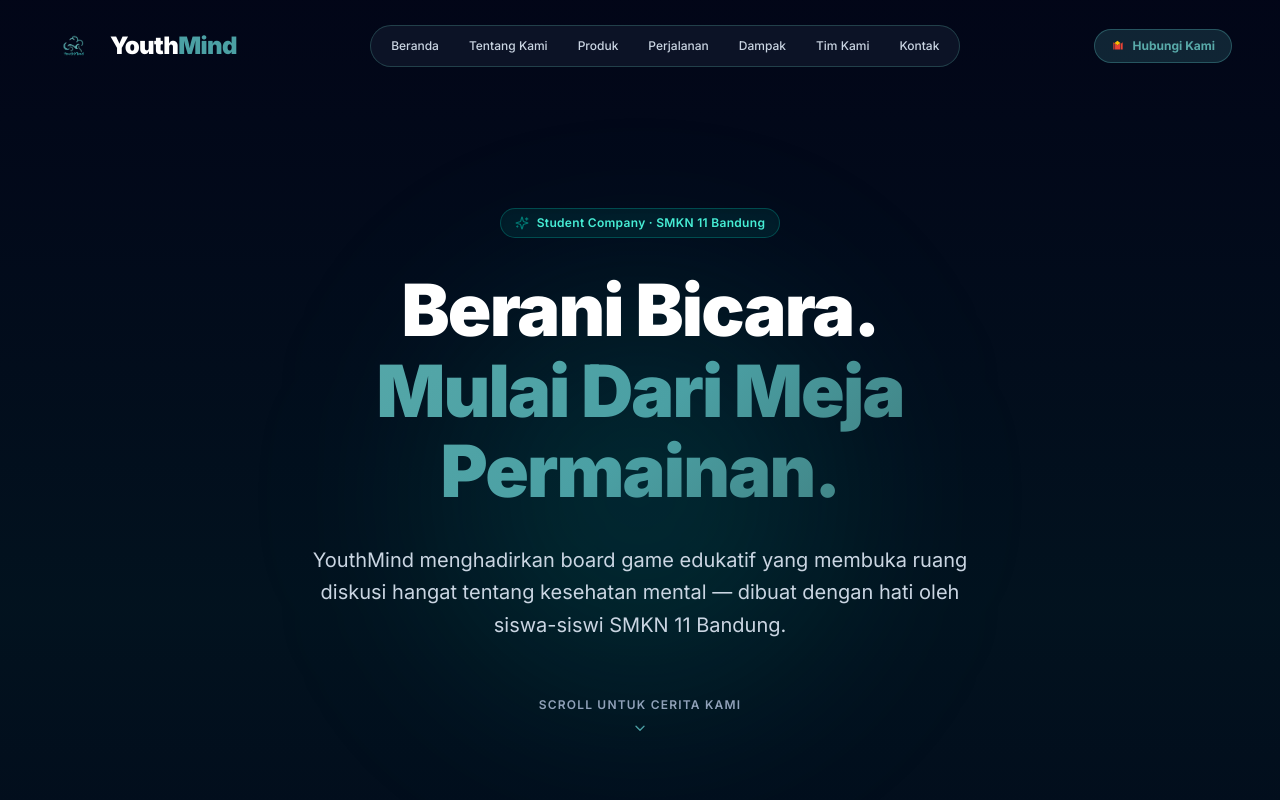
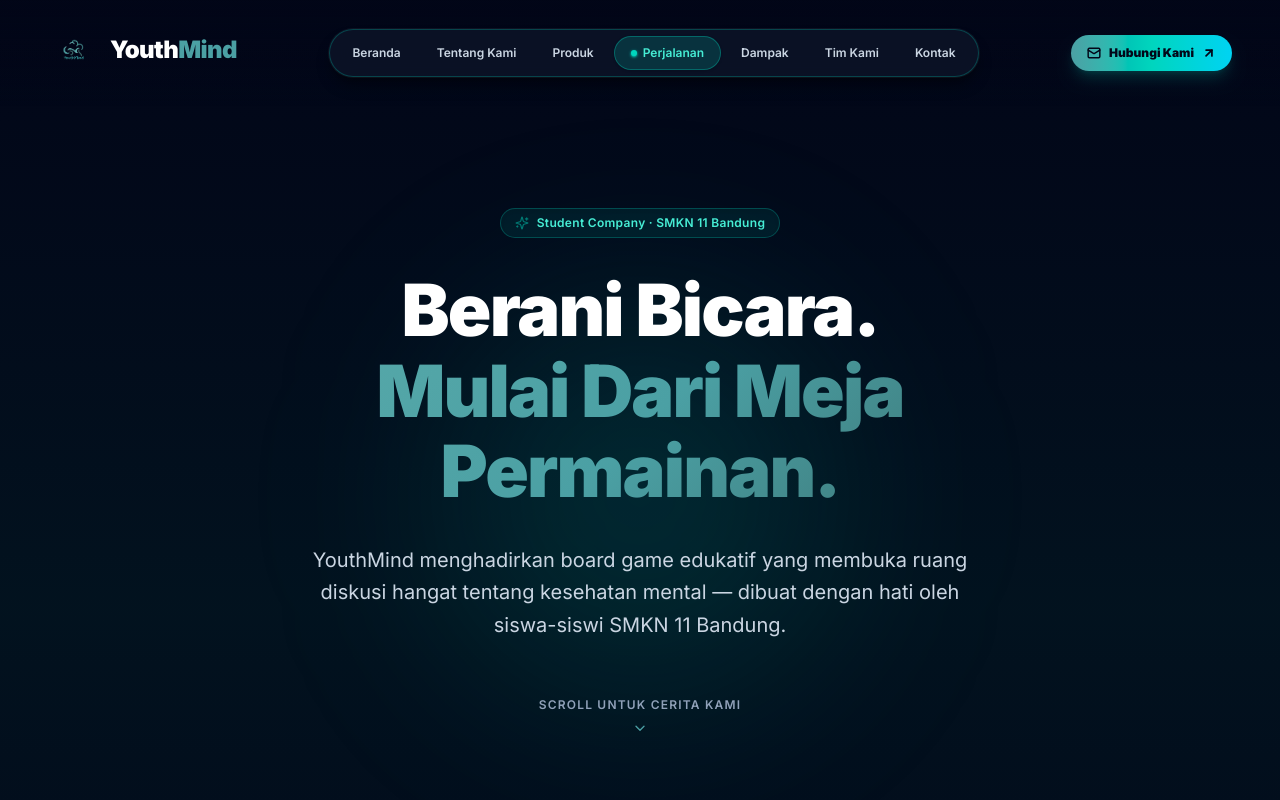
Before and after one commit to rspaae/Youthmind-Web, a Next.js app: page / in a window 1280 px wide. Shown: the top 800 px of the page. Built offline with nearby package versions, Linux system fonts and the light colour scheme.

Commit message:
Update Structure

```diff
--- a/src/components/layout/Navbar.tsx
+++ b/src/components/layout/Navbar.tsx
@@ -4,18 +4,36 @@
 import Container from "@/components/ui/Container";
 import YouthMindLogo from "@/components/ui/YouthMindLogo";
 import { NAV_ITEMS } from "@/constants/navigation";
-import { Menu, X } from "lucide-react";
+import { Menu, X, ArrowUpRight, Mail, Sparkles } from "lucide-react";
 import { clsx } from "clsx";
 
 export const Navbar: React.FC = () => {
   const [isScrolled, setIsScrolled] = useState(false);
   const [isMobileMenuOpen, setIsMobileMenuOpen] = useState(false);
+  const [activeSection, setActiveSection] = useState("hero");
 
   useEffect(() => {
     const handleScroll = () => {
-      setIsScrolled(window.scrollY > 20);
+      setIsScrolled(window.scrollY > 25);
+
+      // Section tracking for active state
+      const sections = NAV_ITEMS.map((item) => item.href.replace("#", ""));
+      const scrollPos = window.scrollY + 120;
+
+      for (const sectionId of sections) {
+        const el = document.getElementById(sectionId);
+        if (el) {
+          const top = el.offsetTop;
+          const height = el.offsetHeight;
+          if (scrollPos >= top && scrollPos < top + height) {
+            setActiveSection(sectionId);
+            break;
+          }
+        }
+      }
     };
-    window.addEventListener("scroll", handleScroll);
+
+    window.addEventListener("scroll", handleScroll, { passive: true });
     return () => window.removeEventListener("scroll", handleScroll);
   }, []);
 
@@ -26,109 +44,140 @@
   return (
     <header
       className={clsx(
-        "fixed top-0 left-0 right-0 z-50 transition-all duration-300",
+        "fixed top-0 left-0 right-0 z-50 transition-all duration-500 ease-out",
         isScrolled
-          ? "bg-slate-950/90 backdrop-blur-md border-b border-[#396E6E]/40 py-3"
-          : "bg-transparent py-4 sm:py-5"
+          ? "py-3 bg-slate-950/85 backdrop-blur-xl border-b border-teal-500/20 shadow-2xl shadow-slate-950/80"
+          : "py-5 sm:py-6 bg-gradient-to-b from-slate-950/80 via-slate-950/40 to-transparent"
       )}
     >
       <Container>
         <div className="flex items-center justify-between gap-4">
-          {/* Logo */}
+          {/* Logo & Brand Badge */}
           <a
             href="#hero"
             onClick={() => setIsMobileMenuOpen(false)}
-            className="flex items-center group focus:outline-none flex-shrink-0"
+            className="flex items-center gap-3 group focus:outline-none flex-shrink-0"
           >
+            <div className="relative transition-transform duration-300 group-hover:scale-105">
+              <div className="absolute -inset-1 bg-gradient-to-r from-teal-500 to-cyan-500 rounded-full blur opacity-0 group-hover:opacity-60 transition duration-500" />
               <YouthMindLogo variant="horizontal" size="lg" />
+            </div>
           </a>
 
-          {/* Nav Desktop */}
-          <nav className="hidden md:flex items-center gap-0.5 bg-slate-900/80 p-1.5 rounded-full border border-[#396E6E]/50 backdrop-blur-md">
-            {NAV_ITEMS.map((item) => (
+          {/* Nav Desktop: Modern Glass Floating Capsule */}
+          <nav className="hidden lg:flex items-center gap-1 bg-slate-900/70 p-1.5 rounded-full border border-teal-500/30 backdrop-blur-md shadow-lg shadow-black/40 ring-1 ring-white/5">
+            {NAV_ITEMS.map((item) => {
+              const sectionId = item.href.replace("#", "");
+              const isActive = activeSection === sectionId;
+
+              return (
                 <a
                   key={item.label}
                   href={item.href}
-                className="px-3.5 py-1.5 text-xs font-medium text-slate-300 hover:text-white hover:bg-[#396E6E]/40 rounded-full transition-all duration-150"
+                  className={clsx(
+                    "relative px-4 py-2 text-xs font-semibold rounded-full transition-all duration-300 flex items-center gap-1.5",
+                    isActive
+                      ? "text-teal-300 font-bold bg-teal-500/20 border border-teal-500/40 shadow-sm"
+                      : "text-slate-300 hover:text-white hover:bg-slate-800/60"
+                  )}
                 >
+                  {isActive && (
+                    <span className="w-1.5 h-1.5 rounded-full bg-teal-400 animate-pulse shadow-sm shadow-teal-400" />
+                  )}
                   {item.label}
                 </a>
-            ))}
+              );
+            })}
           </nav>
 
-          {/* CTA Desktop — email */}
+          {/* CTA Desktop */}
+          <div className="hidden sm:flex items-center gap-3">
             <a
               href="mailto:youthmindcompany@gmail.com"
-            className="hidden md:flex items-center gap-2 px-4 py-2 rounded-full text-xs font-bold bg-[#4BA0A4]/20 text-[#59AAAA] border border-[#4BA0A4]/40 hover:bg-[#4BA0A4]/30 hover:text-white transition-all duration-200 flex-shrink-0"
+              className="relative inline-flex items-center gap-2 px-4 py-2.5 rounded-full text-xs font-black bg-gradient-to-r from-[#4BA0A4] via-teal-400 to-cyan-400 text-slate-950 shadow-lg shadow-teal-500/20 hover:shadow-teal-500/40 hover:scale-105 active:scale-95 transition-all duration-300 group overflow-hidden"
             >
-            {/* Gmail icon */}
-            <svg viewBox="0 0 24 24" className="w-3.5 h-3.5" fill="none" xmlns="http://www.w3.org/2000/svg">
-              <path d="M6 18V6.825L11.025 10.9L16.05 6.825V18H6ZM17.05 7.975V18H20V5.55L17.05 7.975ZM4 18H6.95V7.975L4 5.55V18Z" fill="#EA4335"/>
-              <path d="M6 6.825L11.025 10.9L16.05 6.825L11.025 3.1L6 6.825Z" fill="#FBBC04"/>
-            </svg>
-            Hubungi Kami
+              <div className="absolute inset-0 bg-white/20 opacity-0 group-hover:opacity-100 transition-opacity" />
+              <Mail className="w-3.5 h-3.5 stroke-[2.5]" />
+              <span>Hubungi Kami</span>
+              <ArrowUpRight className="w-3.5 h-3.5 stroke-[3] transition-transform group-hover:translate-x-0.5 group-hover:-translate-y-0.5" />
             </a>
+          </div>
 
           {/* Tombol Hamburger Mobile */}
           <button
             onClick={() => setIsMobileMenuOpen(!isMobileMenuOpen)}
-            className="md:hidden p-2.5 rounded-xl text-slate-200 hover:bg-slate-800 active:bg-slate-800 focus:outline-none min-h-[44px] min-w-[44px] flex items-center justify-center"
+            className="lg:hidden p-2.5 rounded-2xl bg-slate-900/80 border border-teal-500/30 text-slate-200 hover:text-white hover:bg-slate-800 active:scale-95 focus:outline-none transition-all shadow-md"
             aria-label="Buka Menu Navigasi"
           >
             {isMobileMenuOpen ? (
-              <X className="w-6 h-6 text-[#4BA0A4]" />
+              <X className="w-6 h-6 text-teal-400" />
             ) : (
-              <Menu className="w-6 h-6 text-[#4BA0A4]" />
+              <Menu className="w-6 h-6 text-teal-400" />
             )}
           </button>
         </div>
       </Container>
 
-      {/* Mobile Drawer */}
+      {/* Mobile Drawer Overlay */}
       {isMobileMenuOpen && (
-        <div className="md:hidden fixed inset-x-0 top-[60px] bottom-0 z-40 bg-slate-950/97 backdrop-blur-xl flex flex-col justify-between px-5 py-6 animate-in fade-in duration-200">
-          <div className="space-y-4">
-            {/* Header drawer */}
-            <div className="flex items-center justify-between pb-3 border-b border-slate-800">
-              <span className="text-xs font-bold uppercase tracking-widest text-[#4BA0A4]">
-                Navigasi
+        <div className="lg:hidden fixed inset-x-0 top-[70px] bottom-0 z-40 bg-slate-950/95 backdrop-blur-2xl flex flex-col justify-between px-6 py-8 border-t border-teal-500/20 animate-in fade-in slide-in-from-top-4 duration-300 overflow-y-auto">
+          <div className="space-y-6">
+            {/* Header Drawer */}
+            <div className="flex items-center justify-between pb-4 border-b border-slate-800/80">
+              <div className="flex items-center gap-2">
+                <Sparkles className="w-4 h-4 text-teal-400" />
+                <span className="text-xs font-black uppercase tracking-widest text-teal-300">
+                  Navigasi Utama
                 </span>
-              <span className="text-[10px] px-2.5 py-1 rounded-full bg-[#4BA0A4]/10 text-[#59AAAA] border border-[#4BA0A4]/30 font-semibold">
+              </div>
+              <span className="text-[10px] font-bold px-3 py-1 rounded-full bg-teal-500/10 text-teal-300 border border-teal-500/30">
                 SMKN 11 Bandung
               </span>
             </div>
 
-            {/* Nav links */}
-            <nav className="flex flex-col space-y-1">
-              {NAV_ITEMS.map((item) => (
+            {/* Nav Links */}
+            <nav className="grid gap-2">
+              {NAV_ITEMS.map((item) => {
+                const sectionId = item.href.replace("#", "");
+                const isActive = activeSection === sectionId;
+
+                return (
                   <a
                     key={item.label}
                     href={item.href}
                     onClick={() => setIsMobileMenuOpen(false)}
-                  className="flex items-center justify-between px-4 py-3.5 text-base font-semibold text-slate-100 hover:text-[#59AAAA] hover:bg-slate-900 active:bg-slate-900 rounded-2xl transition-all border border-transparent hover:border-slate-800 min-h-[48px]"
+                    className={clsx(
+                      "flex items-center justify-between px-5 py-4 text-base font-bold rounded-2xl transition-all border",
+                      isActive
+                        ? "bg-teal-500/15 border-teal-500/40 text-teal-300 shadow-md"
+                        : "bg-slate-900/50 border-slate-800/60 text-slate-200 hover:bg-slate-900 hover:text-white"
+                    )}
                   >
                     <span>{item.label}</span>
-                  <span className="text-xs text-[#4BA0A4] opacity-60">→</span>
+                    <ArrowUpRight
+                      className={clsx(
+                        "w-5 h-5 transition-transform",
+                        isActive ? "text-teal-400" : "text-slate-500"
+                      )}
+                    />
                   </a>
-              ))}
+                );
+              })}
             </nav>
 
-            {/* Email CTA mobile */}
+            {/* Email CTA Mobile */}
             <a
               href="mailto:youthmindcompany@gmail.com"
               onClick={() => setIsMobileMenuOpen(false)}
-              className="flex items-center gap-3 px-4 py-3.5 mt-2 rounded-2xl border border-[#4BA0A4]/40 bg-[#4BA0A4]/10 text-[#59AAAA] font-semibold text-sm min-h-[48px] hover:bg-[#4BA0A4]/20 transition-all"
+              className="flex items-center justify-center gap-3 px-5 py-4 rounded-2xl bg-gradient-to-r from-teal-500 to-cyan-500 text-slate-950 font-black text-sm shadow-lg shadow-teal-500/20 active:scale-98 transition-all"
             >
-              <svg viewBox="0 0 24 24" className="w-4 h-4 flex-shrink-0" xmlns="http://www.w3.org/2000/svg">
-                <path d="M6 18V6.825L11.025 10.9L16.05 6.825V18H6ZM17.05 7.975V18H20V5.55L17.05 7.975ZM4 18H6.95V7.975L4 5.55V18Z" fill="#EA4335"/>
-                <path d="M6 6.825L11.025 10.9L16.05 6.825L11.025 3.1L6 6.825Z" fill="#FBBC04"/>
-              </svg>
-              youthmindcompany@gmail.com
+              <Mail className="w-4 h-4 stroke-[2.5]" />
+              <span>Hubungi YouthMind via Email</span>
             </a>
           </div>
 
-          <div className="pt-6 border-t border-slate-800 text-center space-y-1.5">
-            <p className="text-xs font-medium text-slate-400">YouthMind Company · Student Company</p>
+          <div className="pt-8 border-t border-slate-800/80 text-center space-y-1">
+            <p className="text-xs font-bold text-slate-300">YouthMind Company · Student Company</p>
             <p className="text-[11px] text-slate-500">Pelopor Board Game Edukasi Kesehatan Mental</p>
           </div>
         </div>
```
Also changed, not shown: src/components/story/scenes/ScenePeople.tsx (+21 -19 lines), public/assets/ceo-hatta.jpg (added). Lines whose indentation alone changed are shown as unchanged.
